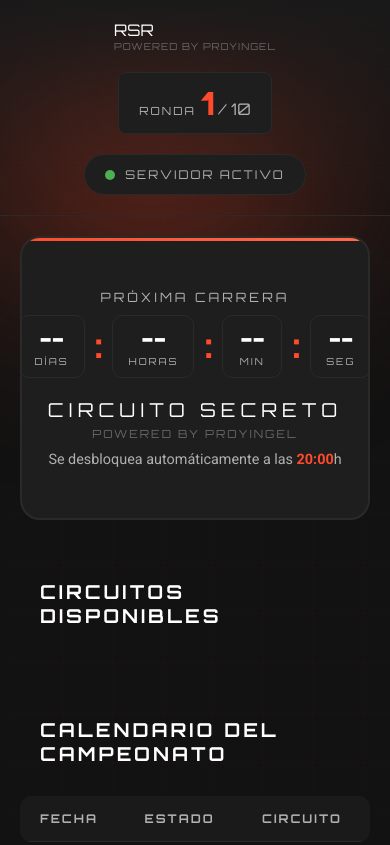
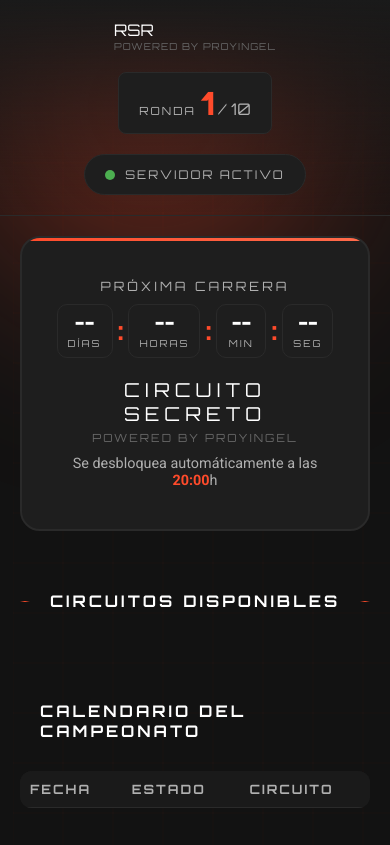
Before and after one commit to RSR-Developer-Team/Calendar-web, a website: page public/index.html in a window 390 px wide. Shown: the top 845 px of the page. Drawn offline with nearby package versions, Linux system fonts and the light colour scheme; no server answers.

Commit message:
style: Improve mobile responsiveness for grid and typography

```diff
--- a/public/styles.css
+++ b/public/styles.css
@@ -833,6 +833,53 @@
     flex-direction: column;
     gap: 15px;
   }
+
+  .circuits-grid {
+    grid-template-columns: repeat(2, 1fr);
+    gap: 15px;
+  }
+
+  .slot-item {
+    font-size: 1.5rem;
+  }
+
+  .hero-right {
+    width: 100%;
+    justify-content: center;
+  }
+
+  .section-title {
+    font-size: 1rem;
+  }
+}
+
+@media (max-width: 480px) {
+  .circuits-grid {
+    grid-template-columns: 1fr;
+  }
+
+  .countdown {
+    gap: 5px;
+  }
+
+  .countdown-item {
+    padding: 8px 10px;
+    min-width: 50px;
+  }
+
+  .countdown-value {
+    font-size: 1.2rem;
+  }
+
+  .countdown-separator {
+    font-size: 1.5rem;
+  }
+
+  .calendar-table th,
+  .calendar-table td {
+    padding: 10px;
+    font-size: 0.8rem;
+  }
 }
 
 @keyframes glitch {
```
